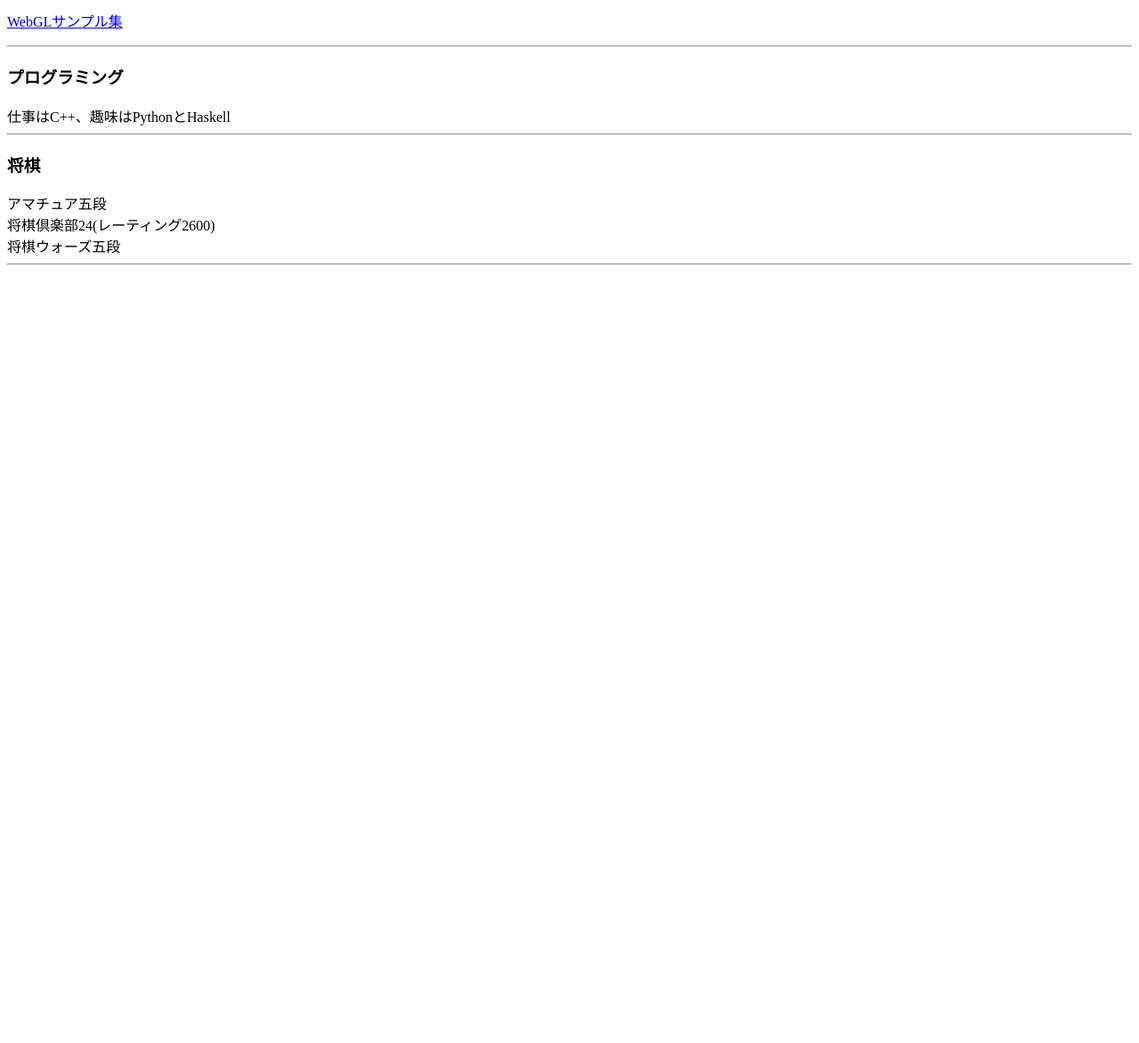
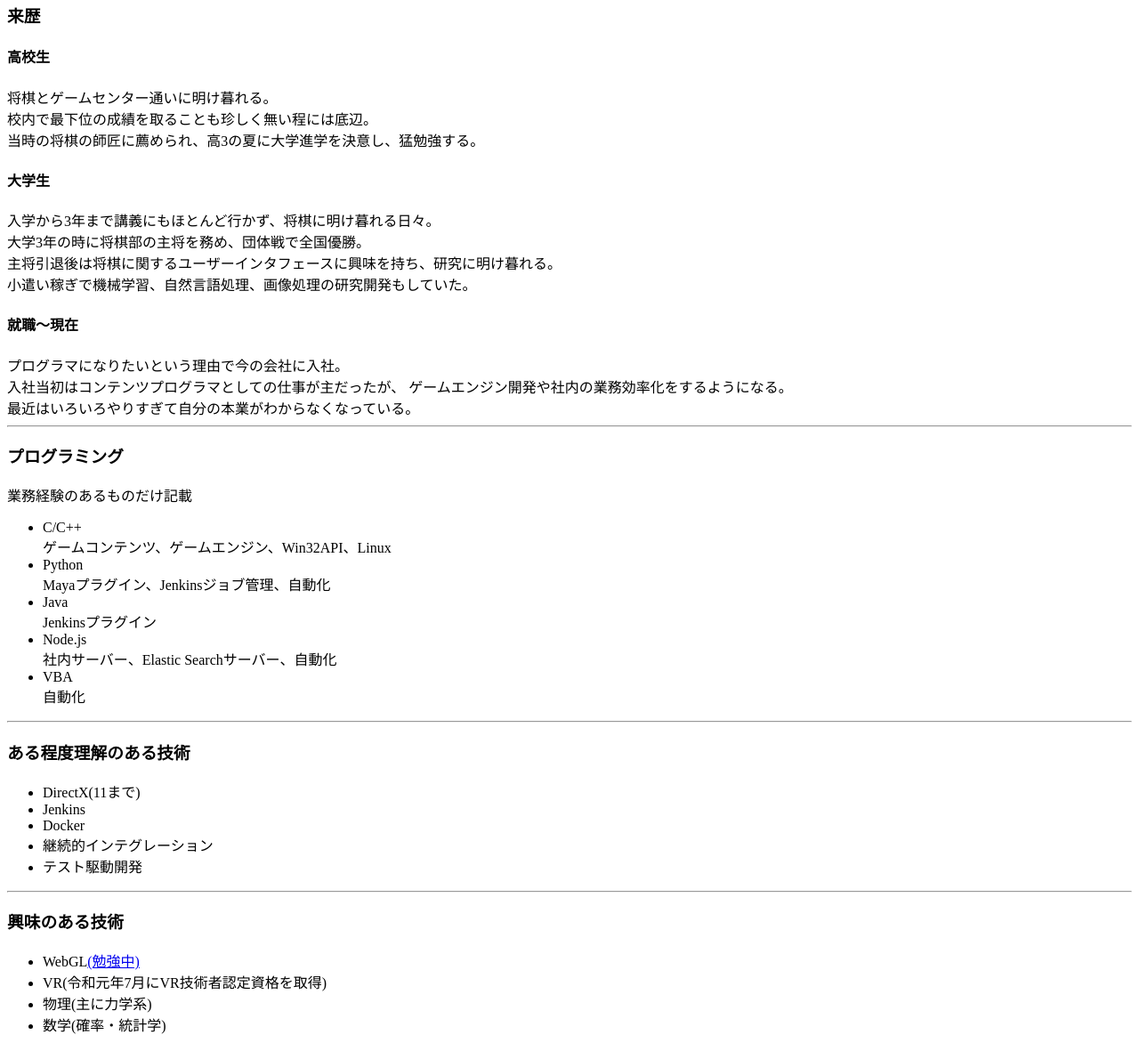
Before and after one commit to sartan123/sartan123.github.io, a plain HTML site: page index.html in a window 1280 px wide. Shown: the part 180-1352 px from the top of the page at 89% size. Before the commit the page ends 800 px from the top, so only its background shows below. Drawn offline with Linux system fonts and the light colour scheme.

Commit message:
Update profile

```diff
--- a/index.html
+++ b/index.html
@@ -4,17 +4,62 @@
         <title>About Me</title>
     </head>
     <body>
-        <h3>About Me</h3>
+        <h3>プロフィール</h3>
         職業：ゲームプログラマ<br>
-        趣味：将棋, VR<br>
-        <p><a href="https://twitter.com/sartan_bot">Twitter</a></p>
-        <p><a href="http://qiita.com/sartan123">Qiita</a></p>
-        <p><a href="src/sample.html">WebGLサンプル集</a></p>
+        趣味：将棋, Vtuber<br>
+        <p><a href="https://github.com/sartan123">GitHub</a></p>
         <hr>
 
+        <h3>来歴</h3>
+        <h4>高校生</h4>
+        将棋とゲームセンター通いに明け暮れる。<br>
+        校内で最下位の成績を取ることも珍しく無い程には底辺。<br>
+        当時の将棋の師匠に薦められ、高3の夏に大学進学を決意し、猛勉強する。<br>
+        <h4>大学生</h4>
+        入学から3年まで講義にもほとんど行かず、将棋に明け暮れる日々。<br>
+        大学3年の時に将棋部の主将を務め、団体戦で全国優勝。<br>
+        主将引退後は将棋に関するユーザーインタフェースに興味を持ち、研究に明け暮れる。<br>
+        小遣い稼ぎで機械学習、自然言語処理、画像処理の研究開発もしていた。<br>
+        <h4>就職〜現在</h4>
+        プログラマになりたいという理由で今の会社に入社。<br>
+        入社当初はコンテンツプログラマとしての仕事が主だったが、
+        ゲームエンジン開発や社内の業務効率化をするようになる。<br>
+        最近はいろいろやりすぎて自分の本業がわからなくなっている。<br>
+        <hr>
 
         <h3>プログラミング</h3>
-        仕事はC++、趣味はPythonとHaskell<br>
+        業務経験のあるものだけ記載<br>
+        <ul>
+            <li>C/C++</li>
+            ゲームコンテンツ、ゲームエンジン、Win32API、Linux
+            <li>Python</li>
+            Mayaプラグイン、Jenkinsジョブ管理、自動化
+            <li>Java</li>
+            Jenkinsプラグイン
+            <li>Node.js</li>
+            社内サーバー、Elastic Searchサーバー、自動化
+            <li>VBA</li>
+            自動化
+        </ul>
+        <hr>
+
+        <h3>ある程度理解のある技術</h3>
+        <ul>
+            <li>DirectX(11まで)</li>
+            <li>Jenkins</li>
+            <li>Docker</li>
+            <li>継続的インテグレーション</li>
+            <li>テスト駆動開発</li>
+        </ul>
+        <hr>
+
+        <h3>興味のある技術</h3>
+        <ul>
+            <li>WebGL<a href="src/sample.html">(勉強中)</a></li>
+            <li>VR(令和元年7月にVR技術者認定資格を取得)</li>
+            <li>物理(主に力学系)</li>
+            <li>数学(確率・統計学)</li>
+        </ul>
         <hr>
 
         <h3>将棋</h3>
@@ -22,5 +67,7 @@
         将棋倶楽部24(レーティング2600)<br>
         将棋ウォーズ五段<br>
         <hr>
+
+        (2019/08/10更新)
     </body>
 </html>
```
